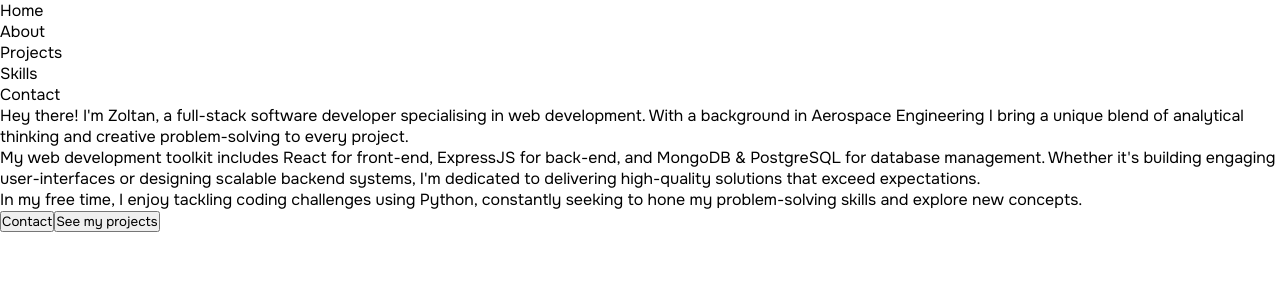
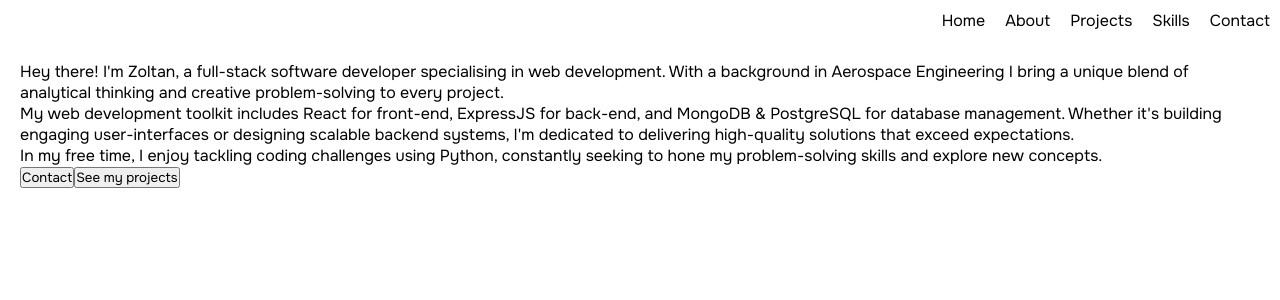
Before and after one commit to zoltan-antal/portfolio-website, a React (Vite) app: page / in a window 1280 px wide. Shown: the top 300 px of the page. Built offline with nearby package versions, Linux system fonts and the light colour scheme.

Commit message:
Arrange nav bar

```diff
--- a/src/App.css
+++ b/src/App.css
@@ -49,5 +49,6 @@ html {
 
   main {
     flex-grow: 1;
+    padding: 20px;
   }
 }
--- /dev/null
+++ b/src/components/Header/Nav.css
@@ -0,0 +1,10 @@
+nav {
+  ul {
+    display: flex;
+    flex-direction: row;
+    justify-content: flex-end;
+    align-items: center;
+    gap: 20px;
+    list-style-type: none
+  }
+}
--- a/src/components/Header/Nav.jsx
+++ b/src/components/Header/Nav.jsx
@@ -1,3 +1,4 @@
+import './Nav.css';
 import { Link } from 'react-router-dom';
 
 const Nav = () => {
--- /dev/null
+++ b/src/components/Header/index.css
@@ -0,0 +1,7 @@
+header {
+  display: flex;
+  flex-direction: row;
+  justify-content: space-between;
+  align-items: center;
+  padding: 10px;
+}
--- a/src/components/Header/index.jsx
+++ b/src/components/Header/index.jsx
@@ -1,8 +1,10 @@
+import './index.css';
 import Nav from './Nav';
 
 const Header = () => {
   return (
     <header>
+      <h1></h1>
       <Nav></Nav>
     </header>
   );
```
